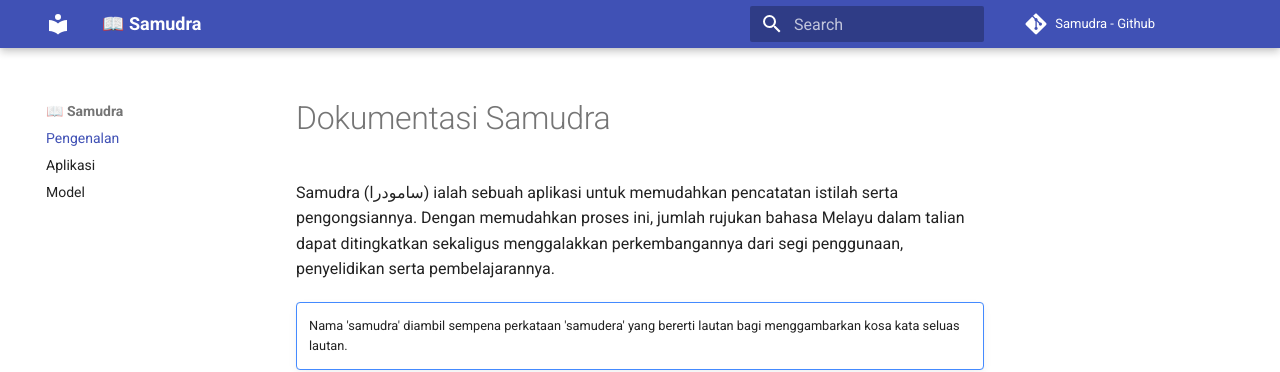
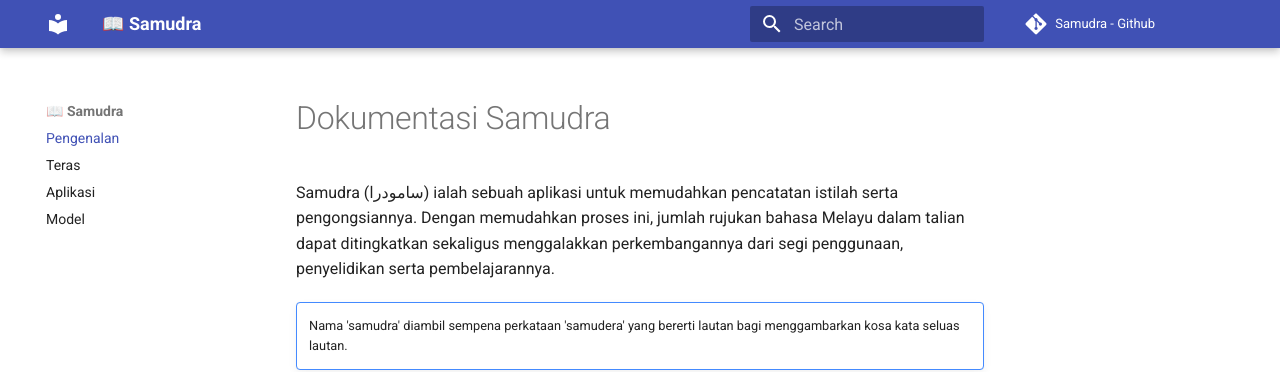
Before and after one commit to samudradev/samudra, an MkDocs documentation site: the page built from docs/index.md, in a window 1280 px wide. Shown: the top 372 px of the page. Built offline with MkDocs 1.6.1 and Material for MkDocs 9.7.7, drawn with Linux system fonts in a browser that asks for light colours; comment, search, counter and statistics services are not loaded.

```diff
--- a/mkdocs.yml
+++ b/mkdocs.yml
@@ -13,10 +13,15 @@ markdown_extensions:
       use_pygments: true
   - pymdownx.inlinehilite
   - pymdownx.snippets
-  - pymdownx.superfences
+  - pymdownx.superfences:
+      custom_fences:
+        - name: mermaid
+          class: mermaid
+          format: !!python/name:pymdownx.superfences.fence_code_format
 
-# NAV
+          # NAV
 nav:
   - Pengenalan: index.md
+  - Teras: teras.md
   - Aplikasi: pemasangan.md
   - Model: model.md
```
